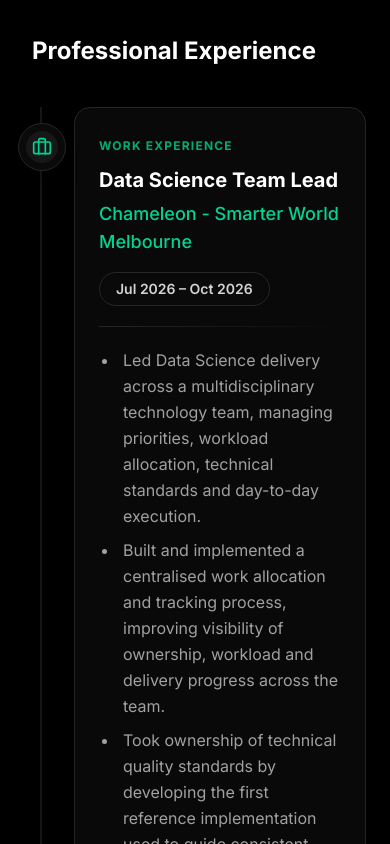
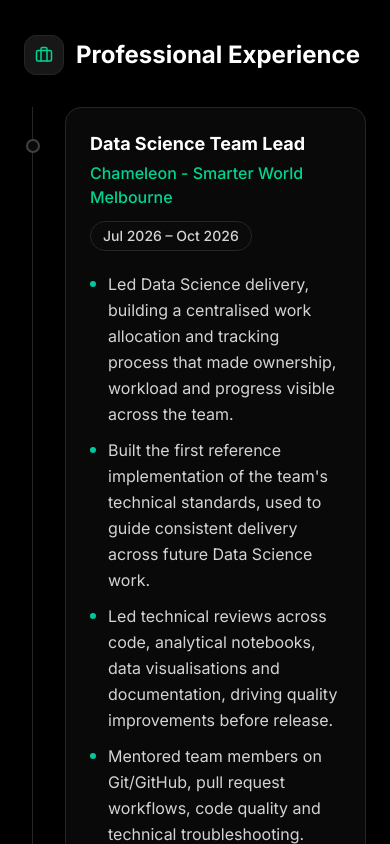
Before and after one commit to Ruki-Diaz/portfolio-website, a Next.js app: page / in a window 390 px wide. Shown: the part 10800-11644 px from the top of the page. Built offline with nearby package versions, Linux system fonts and the light colour scheme.

Commit message:
feat: condense experience into timeline, update education

```diff
--- a/components/sections/Experience.js
+++ b/components/sections/Experience.js
@@ -9,68 +9,66 @@ const workData = [
     organization: "Chameleon - Smarter World Melbourne",
     date: "Jul 2026 – Oct 2026",
     description: [
-      "Led Data Science delivery across a multidisciplinary technology team, managing priorities, workload allocation, technical standards and day-to-day execution.",
-      "Built and implemented a centralised work allocation and tracking process, improving visibility of ownership, workload and delivery progress across the team.",
-      "Took ownership of technical quality standards by developing the first reference implementation used to guide consistent delivery across future Data Science work.",
-      "Delivered hands-on Data Science solutions alongside leadership responsibilities, taking multiple analytics use cases from review through to production-ready project outputs.",
-      "Led technical reviews across code, analytical notebooks, data visualisations and documentation, providing actionable feedback and driving quality improvements before release.",
-      "Worked cross-functionally with Web Development and Quality Management teams to translate requirements, resolve technical dependencies and coordinate deliverables.",
-      "Led technical walkthroughs and knowledge-sharing sessions to support adoption of new standards, processes and development workflows across the team.",
-      "Mentored team members on Git/GitHub, pull request workflows, code quality and technical troubleshooting, supporting issues through to resolution.",
-      "Improved repository and delivery workflows by introducing clearer release structures and processes for managing reviewed and completed work.",
-      "Partnered with technical leads, project leadership and mentors to manage priorities, resolve delivery blockers and maintain alignment across teams.",
-      "Maintained a strong hands-on engineering contribution while leading the team, ranking as the #1 repository contributor with 64 commits during the project period."
+      "Led Data Science delivery, building a centralised work allocation and tracking process that made ownership, workload and progress visible across the team.",
+      "Built the first reference implementation of the team's technical standards, used to guide consistent delivery across future Data Science work.",
+      "Led technical reviews across code, analytical notebooks, data visualisations and documentation, driving quality improvements before release.",
+      "Mentored team members on Git/GitHub, pull request workflows, code quality and technical troubleshooting.",
+      "Ranked as the #1 repository contributor with 64 commits while leading the team.",
     ],
     tech: ["Python", "Jupyter", "Pandas", "Data Visualisation", "Git", "GitHub", "Microsoft Planner", "Excel"],
-    icon: Briefcase,
   },
   {
     title: "Data Scientist / Data Science Project Contributor",
     organization: "Chameleon - Smarter World",
     date: "Mar 2026 – Jun 2026",
     description: [
-      "Delivered data science solutions for the Melbourne Open Playground (MOP) project, working with real-world Melbourne datasets.",
-      "Owned the development of a transport analytics use case examining the impact of weather conditions on public transport activity.",
+      "Owned a transport analytics use case for the Melbourne Open Playground (MOP) project, examining how weather conditions affect public transport activity.",
       "Built and maintained data pipelines to clean, integrate and transform transport, weather and event datasets.",
-      "Conducted exploratory analysis and developed data visualisations to uncover patterns and actionable insights.",
-      "Collaborated with Data Science and Web Development teams to align analytical outputs with project requirements.",
-      "Managed development through Git/GitHub, incorporating technical reviews and feedback into production-ready deliverables.",
-      "Delivered the completed solution to MOP’s READY TO PUBLISH repository for integration and future use."
+      "Conducted exploratory analysis and data visualisation to uncover patterns and actionable insights.",
+      "Managed development through Git/GitHub reviews and delivered the solution to MOP's READY TO PUBLISH repository.",
     ],
     tech: ["Python", "Pandas", "Data Science", "Data Pipelines", "Data Visualisation", "Git", "GitHub"],
-    icon: Briefcase,
   },
   {
     title: "Software Developer Intern (Data & AI)",
     organization: "Irys Group",
     date: "Mar 2026 – May 2026",
-    description: "Designed and developed web-based and data-driven solutions to improve internal inventory tracking and operational efficiency. Worked on translating business requirements into technical specifications and contributed to software development initiatives involving data and AI-focused problem solving.",
+    description: [
+      "Designed and developed web-based, data-driven solutions to improve internal inventory tracking and operational efficiency.",
+      "Translated business requirements into technical specifications.",
+      "Contributed to software development initiatives involving data and AI-focused problem solving.",
+    ],
     tech: ["Python", "Data Science", "AI", "Web Development"],
-    icon: Briefcase,
   },
   {
     title: "IT Support & Inventory Specialist",
     organization: "Irys Middle East LLC",
     date: "Sep 2023 – Feb 2025",
-    description: "Resolved 50+ technical issues monthly, configured systems across 100+ endpoints, delivered training sessions for 20+ staff, and improved system performance by 30%.",
+    description: [
+      "Resolved 50+ technical issues monthly and configured systems across 100+ endpoints.",
+      "Delivered training sessions for 20+ staff.",
+      "Improved system performance by 30%.",
+    ],
     tech: ["IT Support", "Systems Administration", "Inventory Management"],
-    icon: Briefcase,
   },
   {
     title: "Web Developer Intern",
     organization: "RCA Technology",
     date: "Feb 2023 – Aug 2023",
-    description: "Developed web features and improved performance by 20%. Worked in a team to deliver projects on time.",
+    description: [
+      "Developed web features and improved performance by 20%.",
+      "Worked in a team to deliver projects on time.",
+    ],
     tech: ["Web Development", "Frontend", "JavaScript"],
-    icon: Briefcase,
   },
+];
+
+// Shown as a single line under the main timeline.
+const otherExperience = [
   {
     title: "Fresh Convenience Sorting Team Member (Part-time)",
     organization: "Woolworths Group, Melbourne",
     date: "Jun 2025 – Present",
-    description: "Part of the Fresh Convenience team, sorting and preparing fresh products for dispatch under tight time and quality requirements. Maintain accuracy, follow food-safety procedures, and work with the team to hit daily targets, alongside a full-time degree.",
-    tech: ["Teamwork", "Time Management", "Attention to Detail", "Food Safety"],
-    icon: Briefcase,
   },
 ];
 
@@ -78,10 +76,10 @@ const educationData = [
   {
     title: "Bachelor of Computer Science (Data Science Major)",
     organization: "Deakin University",
-    date: "Jul 2024 – Nov 2026",
-    description: "Currently pursuing a Bachelor of Computer Science with a major in Data Science, focusing on software engineering, artificial intelligence, and modern data-driven application development.",
+    date: "Jul 2024 – Feb 2027",
+    highlights: ["Distinction average"],
+    description: "Pursuing a Bachelor of Computer Science with a major in Data Science, focusing on software engineering, artificial intelligence, and modern data-driven application development.",
     tech: ["Data Science", "Software Engineering", "Artificial Intelligence", "Machine Learning"],
-    icon: GraduationCap,
   },
   {
     title: "Higher National Diploma in Information Technology",
@@ -89,107 +87,118 @@ const educationData = [
     date: "Sep 2022 – Sep 2023",
     description: "Completed a Higher National Diploma in Information Technology, strengthening foundational knowledge in software development, databases, and core computing concepts.",
     tech: ["Information Technology", "Databases", "Software Development", "Computer Networks"],
-    icon: GraduationCap,
-  },
-  {
-    title: "Primary and Secondary Education",
-    organization: "St. Sebastian's College",
-    date: "Jan 2008 – May 2022",
-    description: "Completed primary and secondary education while actively participating in basketball, swimming, media, and Western brass band activities.",
-    tech: ["Primary & Secondary Education", "Team Leadership", "Extracurriculars"],
-    icon: GraduationCap,
   },
 ];
 
-const TimelineItem = ({ item, index, type }) => {
-  const Icon = item.icon;
-  const isEducation = type === "education";
+const THEMES = {
+  work: {
+    icon: Briefcase,
+    text: "text-emerald-400",
+    node: "group-hover:border-emerald-400 group-hover:shadow-[0_0_14px_rgba(52,211,153,0.6)]",
+    card: "group-hover:border-emerald-500/30",
+    tag: "text-emerald-400 group-hover:border-emerald-500/30",
+    bullet: "from-emerald-400 to-teal-500",
+  },
+  education: {
+    icon: GraduationCap,
+    text: "text-blue-400",
+    node: "group-hover:border-blue-400 group-hover:shadow-[0_0_14px_rgba(96,165,250,0.6)]",
+    card: "group-hover:border-blue-500/30",
+    tag: "text-blue-400 group-hover:border-blue-500/30",
+    bullet: "from-blue-400 to-purple-500",
+  },
+};
 
-  // Theme variables based on type
-  const textColor = isEducation ? "text-blue-400" : "text-emerald-400";
-  const borderColor = isEducation ? "group-hover:border-blue-500/40" : "group-hover:border-emerald-500/40";
-  const bgGlow = isEducation
-    ? "group-hover:from-blue-500/10 group-hover:to-purple-500/5"
-    : "group-hover:from-emerald-500/10 group-hover:to-teal-500/5";
-  const iconGlow = isEducation
-    ? "group-hover:shadow-[0_0_20px_rgba(96,165,250,0.5)]"
-    : "group-hover:shadow-[0_0_20px_rgba(52,211,153,0.5)]";
+function TimelineItem({ item, index, type }) {
+  const theme = THEMES[type];
 
   return (
-    <motion.div
-      initial={{ opacity: 0, y: 30, filter: "blur(5px)" }}
-      whileInView={{ opacity: 1, y: 0, filter: "blur(0px)" }}
+    <motion.li
+      initial={{ opacity: 0, y: 24 }}
+      whileInView={{ opacity: 1, y: 0 }}
       viewport={{ once: true, margin: "-50px" }}
-      transition={{ duration: 0.6, delay: index * 0.15, ease: "easeOut" }}
-      className="relative pl-8 md:pl-12 group"
+      transition={{ duration: 0.6, delay: Math.min(index, 3) * 0.08, ease: [0.16, 1, 0.3, 1] }}
+      className="group relative pl-8 sm:pl-12"
     >
-      {/* Timeline dot with icon */}
-      <div className={`absolute -left-[24px] md:-left-[32px] top-4 w-12 h-12 md:w-16 md:h-16 bg-neutral-950 border border-neutral-800 rounded-full flex items-center justify-center group-hover:scale-110 ${borderColor} transition-all duration-500 z-10 shadow-xl`}>
-        <div className={`w-8 h-8 md:w-12 md:h-12 bg-neutral-900 rounded-full flex items-center justify-center ${iconGlow} transition-all duration-500`}>
-          <Icon size={20} className={textColor} />
+      {/* Timeline node, centred on the line */}
+      <span
+        aria-hidden="true"
+        className={`absolute left-0 top-8 -translate-x-1/2 w-3.5 h-3.5 rounded-full bg-neutral-950 border-2 border-neutral-700 transition-all duration-300 ${theme.node}`}
+      />
+
+      <div className={`relative bg-neutral-900/40 border border-neutral-800 rounded-2xl p-6 sm:p-8 backdrop-blur-sm transition-all duration-300 group-hover:bg-neutral-900/70 group-hover:-translate-y-0.5 ${theme.card}`}>
+        <div className="flex flex-col sm:flex-row sm:items-start sm:justify-between gap-3 sm:gap-6">
+          <div>
+            <h4 className="text-lg sm:text-xl font-bold text-white leading-snug">{item.title}</h4>
+            <p className={`mt-1 font-medium ${theme.text}`}>{item.organization}</p>
           </div>
+          <p className="shrink-0 self-start text-sm font-medium px-3 py-1 rounded-full bg-neutral-950 border border-neutral-800 text-neutral-300 whitespace-nowrap">
+            {item.date}
+          </p>
         </div>
 
-      <div className={`relative bg-neutral-900/40 border border-neutral-800 rounded-2xl p-6 md:p-8 hover:bg-neutral-800/60 ${borderColor} transition-all duration-500 overflow-hidden hover:shadow-[0_0_40px_rgba(0,0,0,0.6)] hover:-translate-y-1`}>
-        {/* Subtle background glow on hover */}
-        <div className={`absolute inset-0 bg-gradient-to-br from-transparent to-transparent opacity-0 group-hover:opacity-100 transition-all duration-700 ${bgGlow}`} />
-
-        <div className="relative z-10">
-          <div className="flex flex-col lg:flex-row lg:items-start justify-between mb-4 gap-4">
-            <div>
-              <span className={`inline-block text-xs font-bold tracking-widest uppercase mb-3 ${textColor} opacity-80`}>
-                {type === "education" ? "Education" : "Work Experience"}
-              </span>
-              <h3 className="text-xl md:text-2xl font-bold text-white group-hover:text-transparent group-hover:bg-clip-text group-hover:bg-gradient-to-r group-hover:from-white group-hover:to-neutral-300 transition-all duration-500">
-                {item.title}
-              </h3>
-              <h4 className={`text-lg font-medium mt-1.5 flex items-center gap-2 ${textColor}`}>
-                {item.organization}
-              </h4>
-            </div>
-            <div className="flex-shrink-0">
-              <span className="inline-flex items-center text-sm font-semibold px-4 py-1.5 bg-neutral-950 border border-neutral-800 rounded-full text-neutral-300 whitespace-nowrap group-hover:border-neutral-600 transition-colors shadow-inner">
-                {item.date}
-              </span>
-            </div>
-          </div>
-
-          <div className="h-px w-full bg-gradient-to-r from-neutral-800 to-transparent my-5" />
+        {item.highlights && (
+          <ul className="mt-4 flex flex-wrap gap-2">
+            {item.highlights.map((highlight) => (
+              <li
+                key={highlight}
+                className="px-3 py-1 rounded-full text-sm font-medium text-blue-200 bg-blue-500/10 border border-blue-500/25"
+              >
+                {highlight}
+              </li>
+            ))}
+          </ul>
+        )}
 
         {Array.isArray(item.description) ? (
-            <ul className="list-disc pl-5 space-y-2 text-neutral-400 leading-relaxed">
-              {item.description.map((bullet, idx) => (
-                <li key={idx} className="relative pl-1">
-                  {bullet}
+          <ul className="mt-5 space-y-2.5 text-neutral-300 leading-relaxed">
+            {item.description.map((bullet) => (
+              <li key={bullet} className="flex gap-3">
+                <span aria-hidden="true" className={`mt-2.5 w-1.5 h-1.5 rounded-full bg-gradient-to-br shrink-0 ${theme.bullet}`} />
+                <span>{bullet}</span>
               </li>
             ))}
           </ul>
         ) : (
-            <p className="text-neutral-400 leading-relaxed">
-              {item.description}
-            </p>
+          <p className="mt-4 text-neutral-300 leading-relaxed">{item.description}</p>
         )}
 
         {item.tech && (
-            <div className="flex flex-wrap gap-2 mt-6">
-              {item.tech.map((tech, tIndex) => (
-                <span
-                  key={tIndex}
-                  className={`px-2.5 py-1 bg-neutral-950 text-xs font-medium rounded-md border border-neutral-800 transition-colors duration-300 ${isEducation
-                      ? "text-blue-400 group-hover:border-blue-500/30 group-hover:bg-blue-500/5"
-                      : "text-emerald-400 group-hover:border-emerald-500/30 group-hover:bg-emerald-500/5"
-                    }`}
+          <ul className="flex flex-wrap gap-2 mt-6" aria-label="Tools used">
+            {item.tech.map((tech) => (
+              <li
+                key={tech}
+                className={`px-2.5 py-1 bg-neutral-950 text-xs font-medium rounded-md border border-neutral-800 transition-colors duration-300 ${theme.tag}`}
               >
                 {tech}
-                </span>
+              </li>
             ))}
-            </div>
+          </ul>
         )}
       </div>
+    </motion.li>
+  );
+}
+
+function Timeline({ title, type, items }) {
+  const Icon = THEMES[type].icon;
+
+  return (
+    <div>
+      <h3 className="flex items-center gap-3 text-2xl font-bold text-white mb-8">
+        <span className="flex items-center justify-center w-10 h-10 rounded-xl bg-neutral-900 border border-neutral-800">
+          <Icon aria-hidden="true" size={18} className={THEMES[type].text} />
+        </span>
+        {title}
+      </h3>
+      <ol className="relative ml-2 sm:ml-3 border-l border-neutral-800 space-y-8">
+        {items.map((item, index) => (
+          <TimelineItem key={`${item.organization}-${item.title}`} item={item} index={index} type={type} />
+        ))}
+      </ol>
     </div>
-    </motion.div>
   );
-};
+}
 
 export default function Experience() {
   return (
@@ -205,28 +214,28 @@ export default function Experience() {
           <div className="h-px bg-neutral-800 flex-1 ml-4" />
         </div>
 
-        <div className="grid lg:grid-cols-2 gap-16 lg:gap-12">
-          {/* Work Experience Timeline */}
+        <div className="flex flex-col gap-20">
           <div>
-            <h3 className="text-2xl font-bold text-white mb-10 pl-2">Professional Experience</h3>
-            <div className="relative border-l-2 border-neutral-800/60 ml-4 md:ml-6 space-y-12 pb-8">
-              {workData.map((item, index) => (
-                <TimelineItem key={`work-${index}`} item={item} index={index} type="work" />
+            <Timeline title="Professional Experience" type="work" items={workData} />
+
+            <div className="mt-8 ml-2 sm:ml-3 pl-8 sm:pl-12">
+              <h4 className="text-xs font-semibold uppercase tracking-[0.15em] text-neutral-400 mb-3">Other experience</h4>
+              <ul className="space-y-2">
+                {otherExperience.map((item) => (
+                  <li key={item.title} className="flex flex-wrap items-baseline gap-x-2 gap-y-1 text-sm text-neutral-400">
+                    <span className="font-medium text-neutral-200">{item.title}</span>
+                    <span aria-hidden="true" className="text-neutral-600">·</span>
+                    <span>{item.organization}</span>
+                    <span aria-hidden="true" className="text-neutral-600">·</span>
+                    <span>{item.date}</span>
+                  </li>
                 ))}
+              </ul>
             </div>
           </div>
 
-          {/* Education Timeline */}
-          <div>
-            <h3 className="text-2xl font-bold text-white mb-10 pl-2">Academic Background</h3>
-            <div className="relative border-l-2 border-neutral-800/60 ml-4 md:ml-6 space-y-12 pb-8">
-              {educationData.map((item, index) => (
-                <TimelineItem key={`edu-${index}`} item={item} index={index} type="education" />
-              ))}
+          <Timeline title="Academic Background" type="education" items={educationData} />
         </div>
-          </div>
-        </div>
-
       </motion.div>
     </section>
   );
```
Lines whose indentation alone changed are shown as unchanged.
